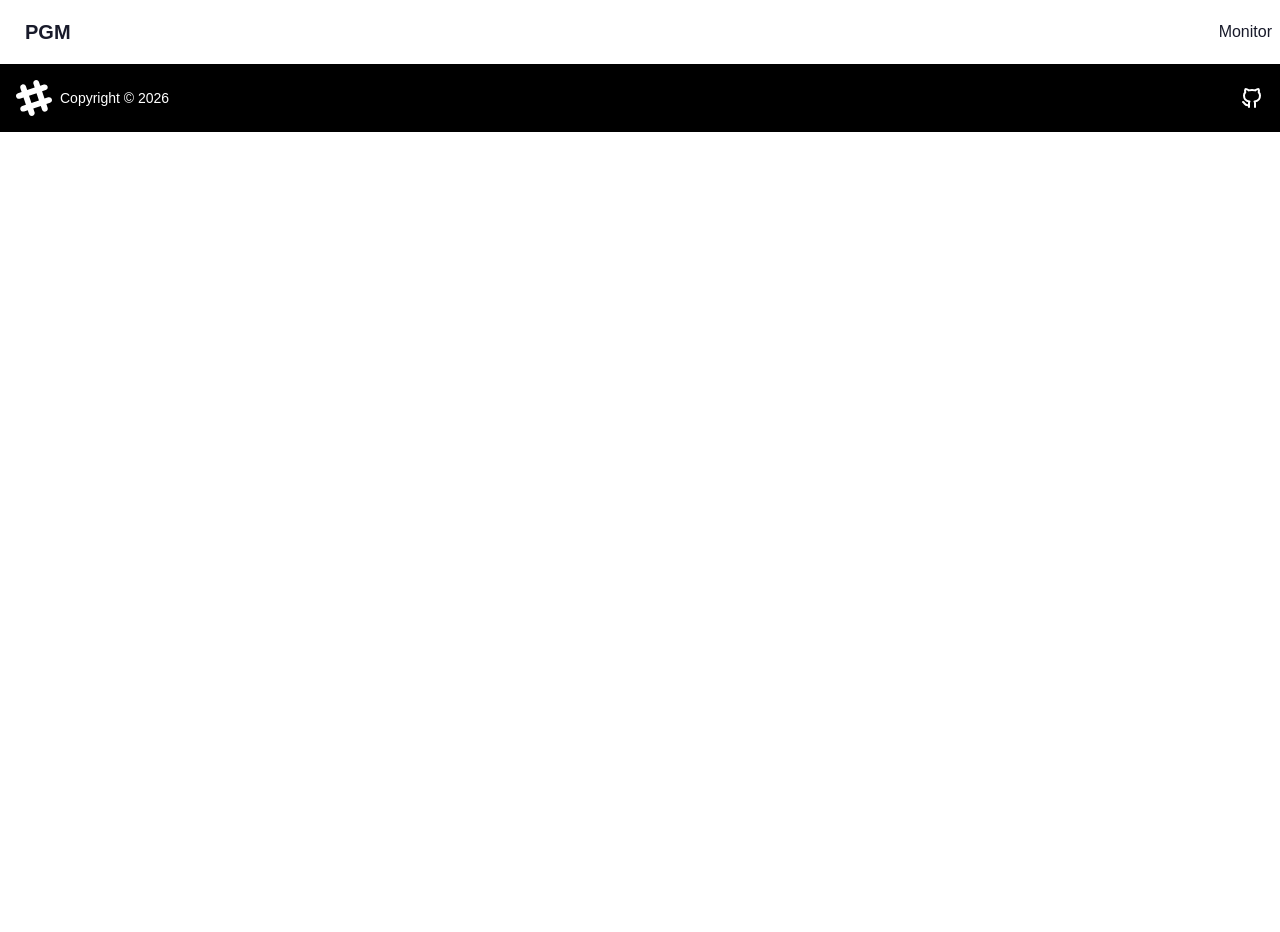
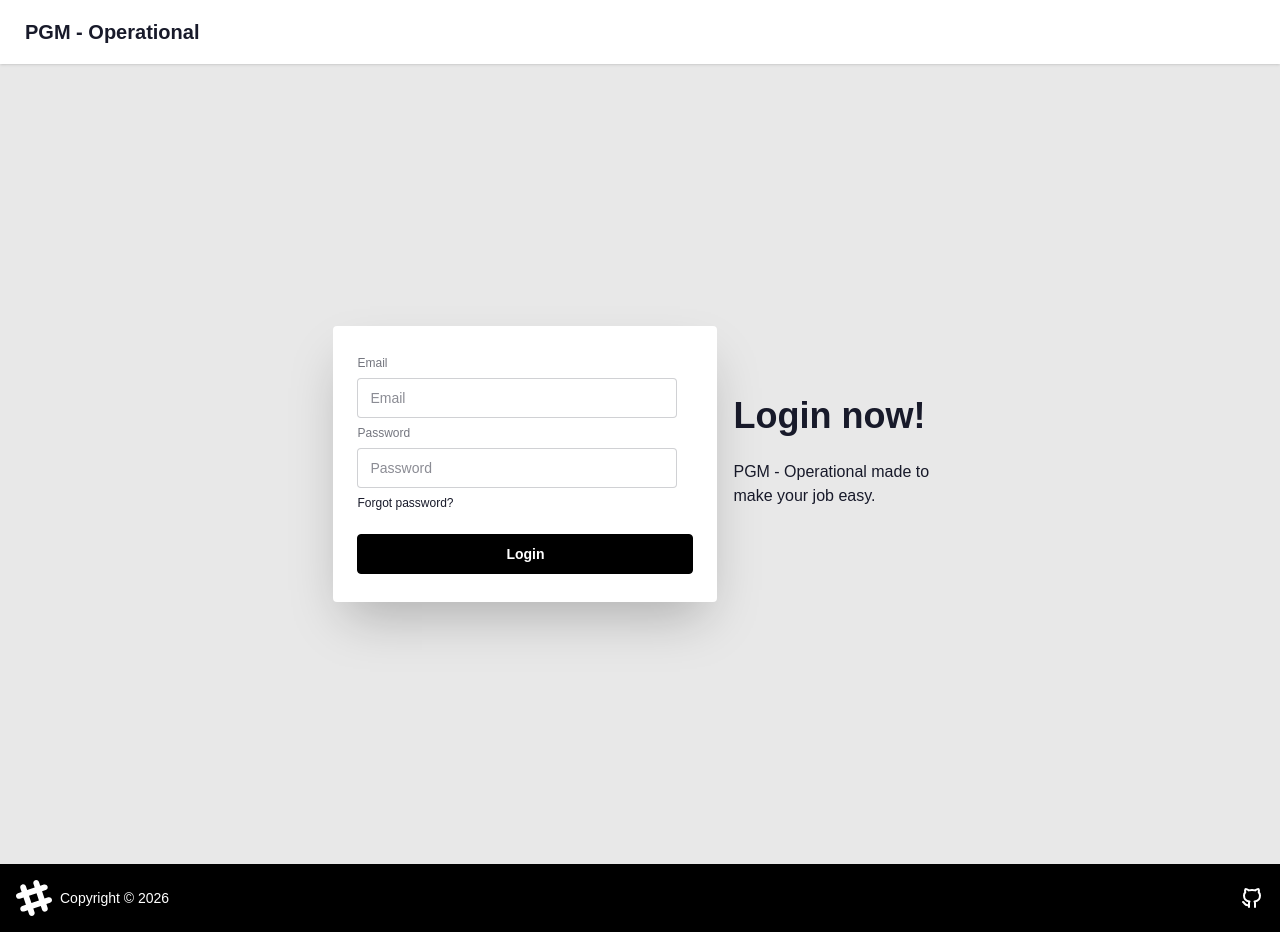
Before and after one commit to zeroNhatty/power-gm, a Nuxt app: page /operational in a window 1280 px wide. Before the commit the page ends 800 px from the top, so only its background shows below. Built offline with nearby package versions, Linux system fonts and the light colour scheme.

Commit message:
feat(page): login page with opertaional route specific components

```diff
--- a/app/app.vue
+++ b/app/app.vue
@@ -1,6 +1,11 @@
+<script setup>
+  const route = useRoute()
+</script>
+
 <template>
-  <link rel="stylesheet" href="https://fonts.googleapis.com/css2?family=Material+Symbols+Outlined:opsz,wght,FILL,GRAD@24,400,0,0&icon_names=arrow_forward" /> <!-- this is the -> import -->
-  <Header/>
+  <link rel="stylesheet" href="https://fonts.googleapis.com/css2?family=Material+Symbols+Outlined:opsz,wght,FILL,GRAD@24,400,0,0&icon_names=arrow_forward" /> <!-- this is the '->' arrow import -->
+  <LazyHeaderOperational v-if="route.path === '/operational'"/>
+  <LazyHeader v-else/>
   <NuxtPage/>
   <Footer/>
 </template>
--- a/app/components/Header.vue
+++ b/app/components/Header.vue
@@ -1,7 +1,3 @@
-<script setup lang="ts">
-
-</script>
-
 <template>
   <div class="navbar bg-base-100 shadow-sm">
     <div class="navbar-start">
--- /dev/null
+++ b/app/components/HeaderOperational.vue
@@ -0,0 +1,15 @@
+<script setup lang="ts">
+
+</script>
+
+<template>
+  <div class="navbar bg-base-100 shadow-sm">
+    <div class="navbar-start">
+      <a class="btn btn-ghost text-xl">PGM - Operational</a>
+    </div>
+  </div>
+</template>
+
+<style scoped>
+
+</style>
--- a/app/pages/operational/index.vue
+++ b/app/pages/operational/index.vue
@@ -3,9 +3,26 @@
 </script>
 
 <template>
-
+  <div class="hero bg-base-200 min-h-screen">
+    <div class="hero-content flex-col lg:flex-row-reverse">
+      <div class="text-center lg:text-left">
+        <h1 class="text-4xl font-bold">Login now!</h1>
+        <p class="py-6">
+          PGM - Operational made to make your job easy.
+        </p>
+      </div>
+      <div class="card bg-base-100 w-full max-w-sm shrink-0 shadow-2xl">
+        <div class="card-body">
+          <fieldset class="fieldset">
+            <label class="label">Email</label>
+            <input type="email" class="input" placeholder="Email" />
+            <label class="label">Password</label>
+            <input type="password" class="input" placeholder="Password" />
+            <div><a class="link link-hover">Forgot password?</a></div>
+            <button class="btn btn-neutral mt-4">Login</button>
+          </fieldset>
+        </div>
+      </div>
+    </div>
+  </div>
 </template>
-
-<style scoped>
-
-</style>
```
